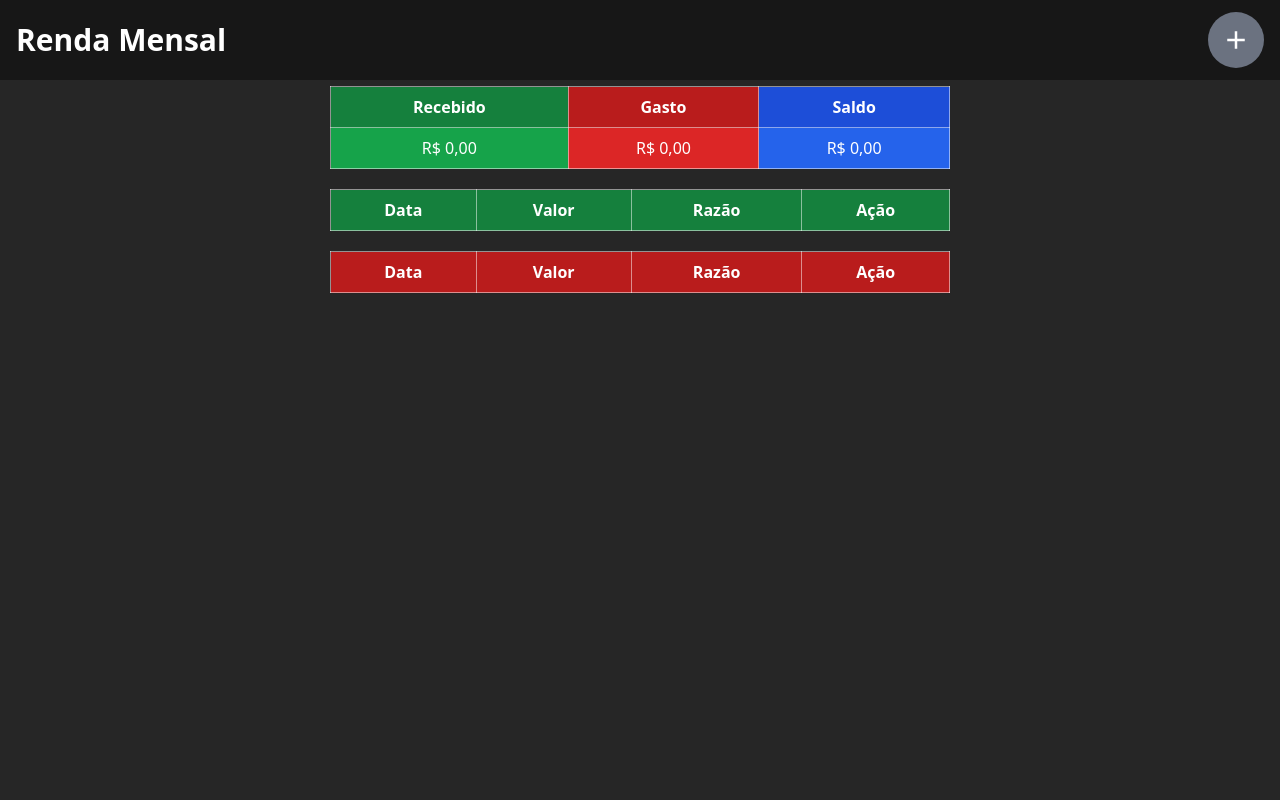
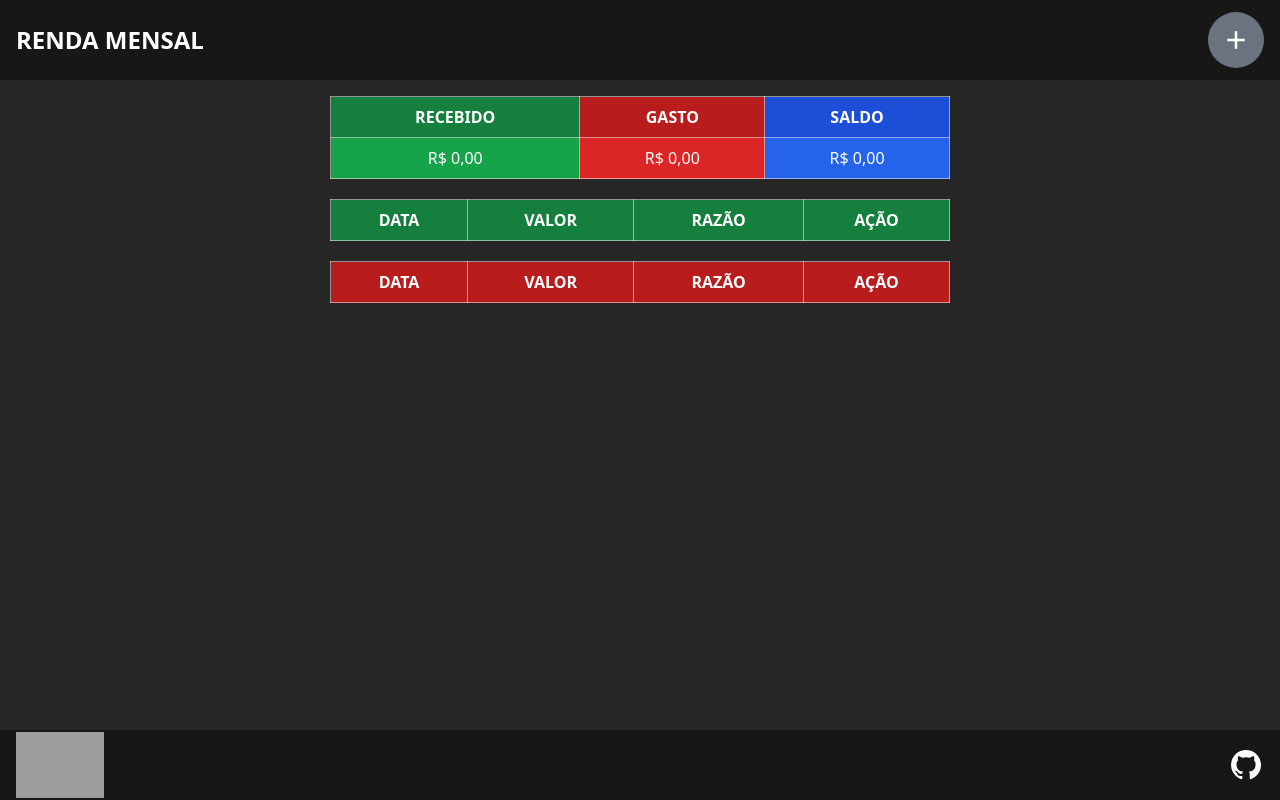
Before and after one commit to zolppy/balance, a React (Vite) app: page / in a window 1280 px wide. Built offline with nearby package versions, Linux system fonts and the light colour scheme; grey boxes are pictures that could not be loaded.

Commit message:
feat: adicionado footer

```diff
--- a/src/App.tsx
+++ b/src/App.tsx
@@ -1,4 +1,5 @@
 import AddModal from "./components/AddModal";
+import Footer from "./components/Footer";
 import Header from "./components/Header";
 import Informations from "./components/Informations";
 import ReceivedTable from "./components/ReceivedTable";
@@ -10,8 +11,8 @@ const App = () => {
     <>
       <Header />
       <main
-        className="py-4 mt-[70px] flex flex-col gap-y-5 min-w-[320px] w-[90%] max-w-[620px] mx-auto"
-        style={{ minHeight: "calc(100svh - 80px)" }}
+        className="py-4 mt-[80px] flex flex-col gap-y-5 min-w-[320px] w-[90%] max-w-[620px] mx-auto"
+        style={{ minHeight: "calc(100svh - 80px - 70px)" }}
       >
         <section>
           <article>
@@ -31,6 +32,7 @@ const App = () => {
         <AddModal />
         <RemoveModal />
       </main>
+      <Footer />
     </>
   );
 };
--- /dev/null
+++ b/src/components/Footer/index.tsx
@@ -0,0 +1,25 @@
+import { BiLogoGithub } from "react-icons/bi";
+
+const Footer = () => {
+  return (
+    <footer className="bg-neutral-900 p-4 h-[70px] flex items-center justify-between">
+      <p>
+        <a
+          href="https://jigsaw.w3.org/css-validator/check/referer"
+          target="_blank"
+        >
+          <img
+            className="border-none w-[88px]"
+            src="https://jigsaw.w3.org/css-validator/images/vcss-blue"
+            alt="CSS válido!"
+          />
+        </a>
+      </p>
+      <a href="https://github.com/zolppy/balance" target="_blank">
+        <BiLogoGithub className="text-4xl" />
+      </a>
+    </footer>
+  );
+};
+
+export default Footer;
--- a/src/components/Header/index.tsx
+++ b/src/components/Header/index.tsx
@@ -3,7 +3,7 @@ import FloatingButton from "../FloatingButton";
 const Header = () => {
   return (
     <header className="bg-neutral-900 p-4 fixed top-0 left-0 w-full h-[80px] flex items-center justify-between">
-      <h1 className="text-3xl font-bold">Renda Mensal</h1>
+      <h1 className="text-2xl font-bold uppercase">Renda Mensal</h1>
       <FloatingButton />
     </header>
   );
--- a/src/components/Informations/index.tsx
+++ b/src/components/Informations/index.tsx
@@ -21,7 +21,7 @@ const Informations = () => {
   return (
     <table className="w-full">
       <thead>
-        <tr>
+        <tr className="uppercase">
           <th className="border border-white border-opacity-50 bg-green-700 p-2">
             Recebido
           </th>
--- a/src/components/Table/Th/index.tsx
+++ b/src/components/Table/Th/index.tsx
@@ -2,7 +2,9 @@ import { ReactNode } from "react";
 
 const Th = ({ children }: { children: ReactNode }) => {
   return (
-    <th className="border border-white border-opacity-50 p-2">{children}</th>
+    <th className="border border-white border-opacity-50 p-2 uppercase">
+      {children}
+    </th>
   );
 };
 
```
